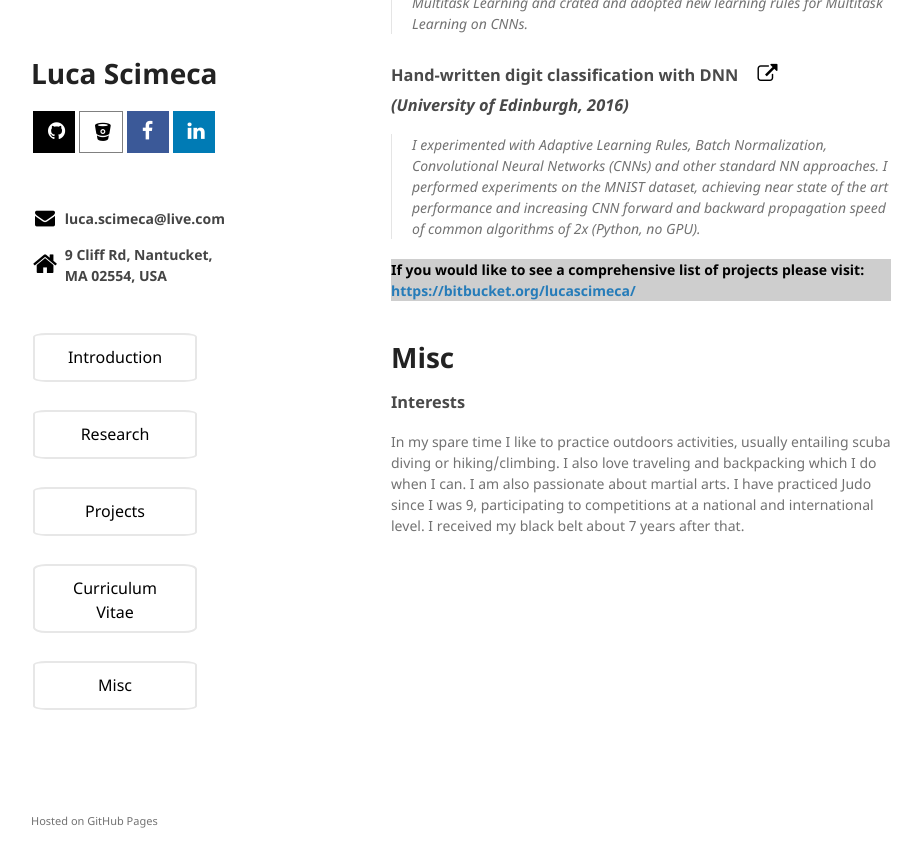
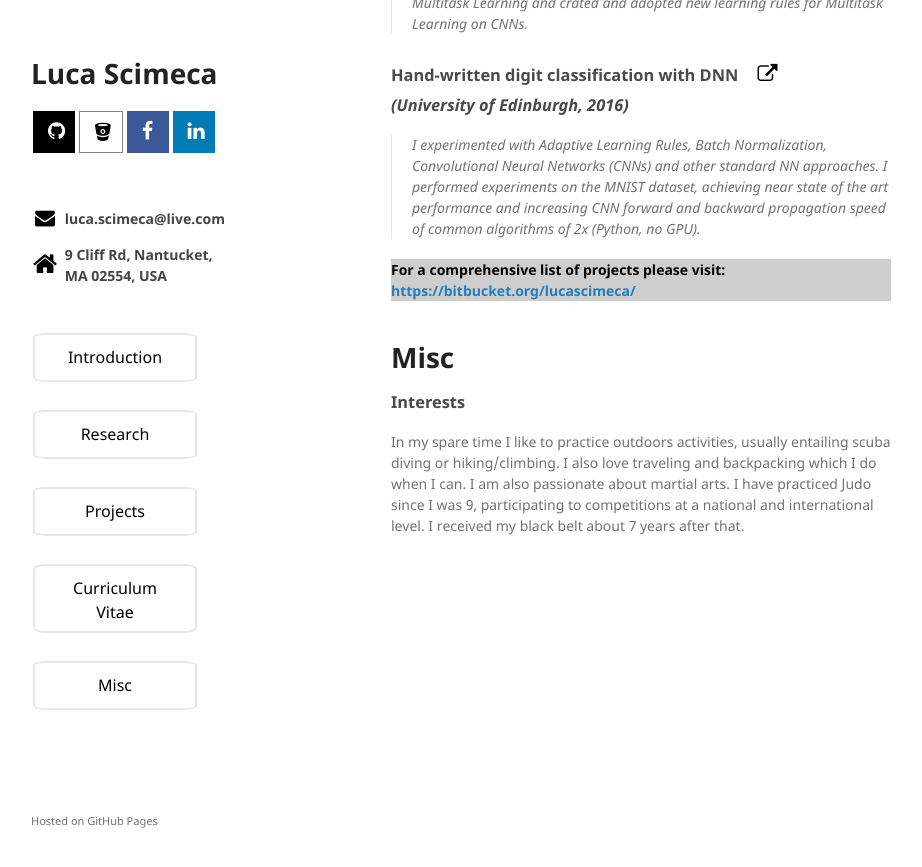
Before and after one commit to lucascimeca/lucascimeca.github.io, a Jekyll site: the page built from index.md, in a window 1280 px wide and 900 px high, scrolled down 1403 px. Shown: the top 867 px of the window, without its empty margins (179-1101 px from the left). Built offline with Jekyll 4.4.1, drawn with Linux system fonts in a browser that asks for light colours; nearby versions of some CDN libraries; the repository's description, which GitHub fills in, is left out.

Commit message:
Update index.md

```diff
--- a/index.md
+++ b/index.md
@@ -46,7 +46,7 @@ My interests lie mainly in Machine Learning and Robotics research, particularly
 > I experimented with Adaptive Learning Rules, Batch Normalization, Convolutional Neural Networks (CNNs) and other standard NN approaches. I performed experiments on the MNIST dataset, achieving near state of the art performance and increasing CNN forward and backward propagation speed of common algorithms of 2x (Python, no GPU).
 
  <div style="background-color:rgba(206, 206, 206, 1); color:black; font-weight:600">
- If you would like to see a comprehensive list of projects please visit: <a href="https://bitbucket.org/lucascimeca/">https://bitbucket.org/lucascimeca/</a>
+ For a comprehensive list of projects please visit: <a href="https://bitbucket.org/lucascimeca/">https://bitbucket.org/lucascimeca/</a>
  </div>
 
 <br/>
```
